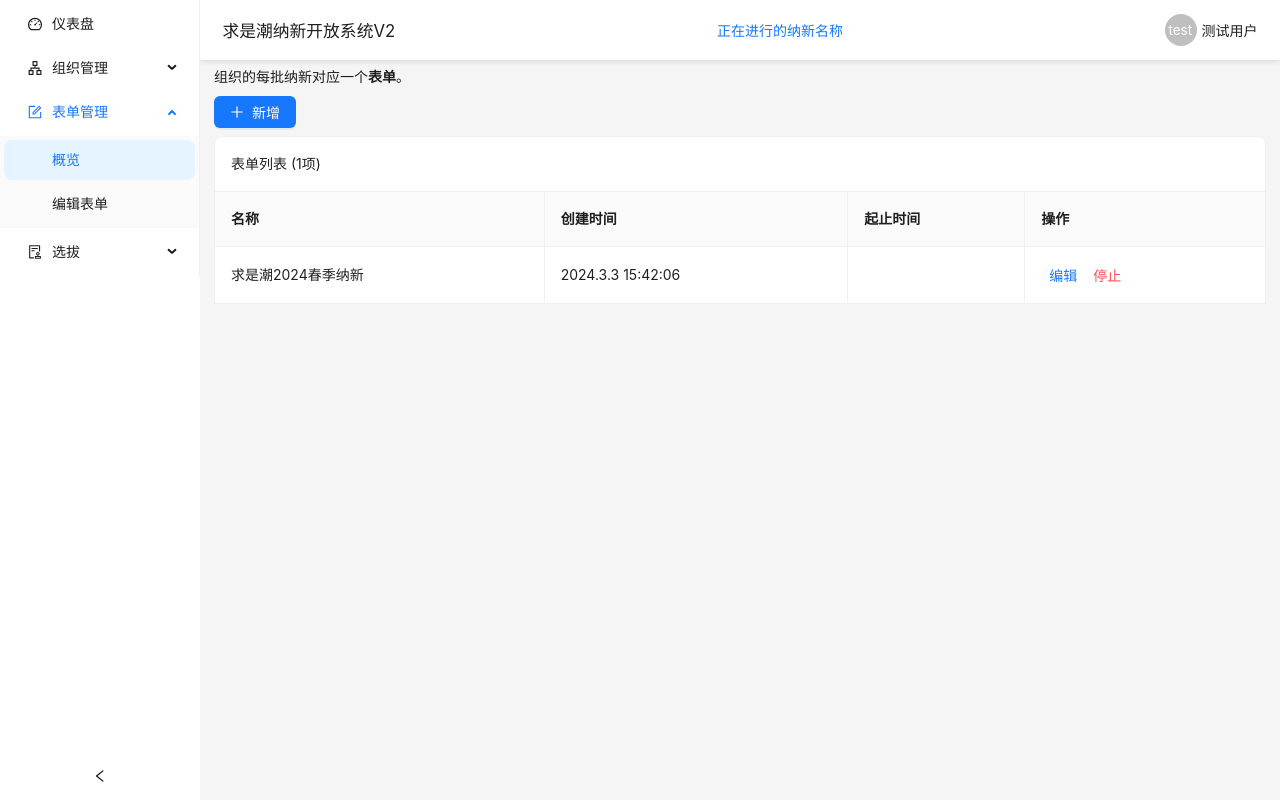
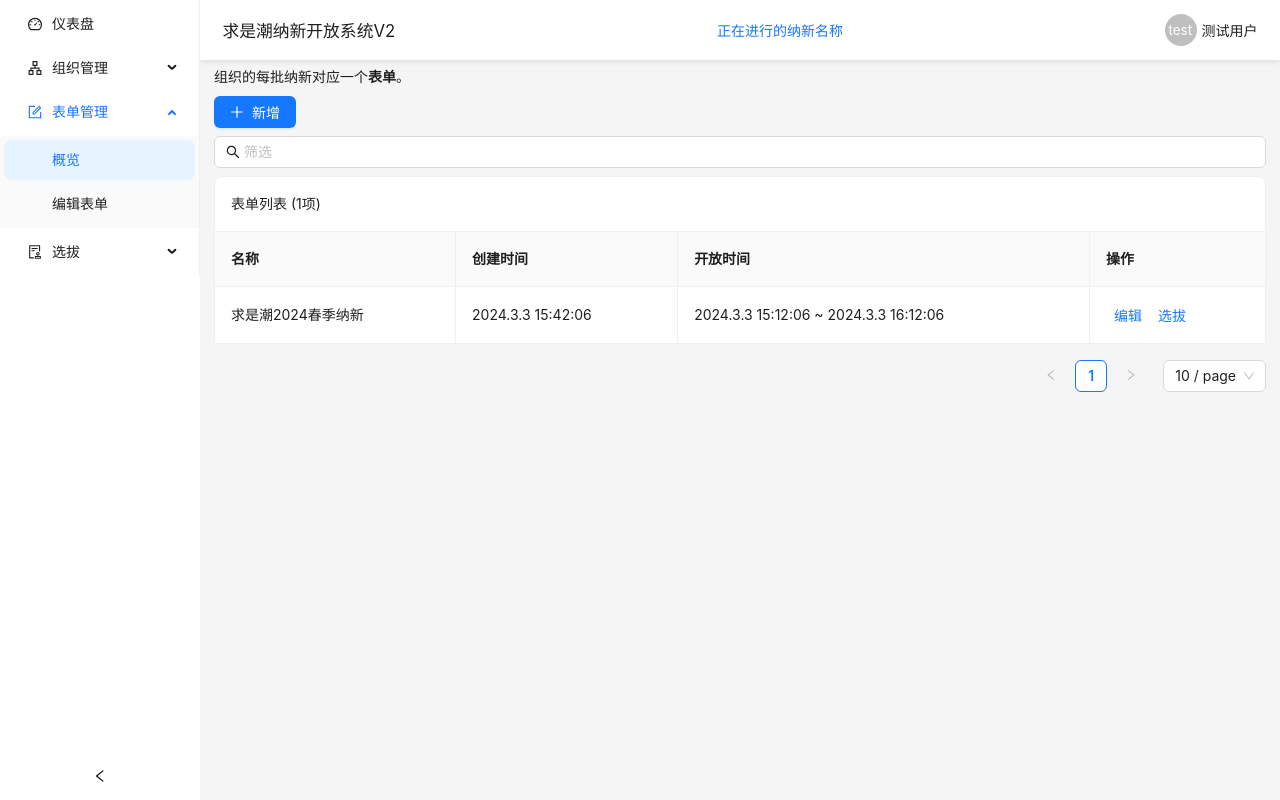
Before and after one commit to XmmShp/rop2-web, a React (Vite) app: page /console/form/overview in a window 1280 px wide. Built offline with nearby package versions, Linux system fonts and the light colour scheme.

Commit message:
Optimize

```diff
--- a/src/api/models/form.ts
+++ b/src/api/models/form.ts
@@ -47,10 +47,12 @@ interface ChoiceQuestion extends CustomQuestion {
 
 type ValidQuestion = BuiltinQuestion | TextQuestion | ChoiceQuestion;
 
-interface Form {
+export interface Form {
   belongTo: Id;
   id: Id;
+  name: string;
   children: QuestionGroup[];
+  /**首个问题组 */
   entry: Id;
   createAt: Timestamp;
   startAt: Timestamp;
--- a/src/console/form/FormOverview.tsx
+++ b/src/console/form/FormOverview.tsx
@@ -1,9 +1,13 @@
 import { PlusOutlined } from "@ant-design/icons";
 import { Flex, Typography, Button, Table, Space } from "antd";
 import { notImplement } from "../../utils";
-import { now } from "../../mockData";
+import { forms } from "../../mockData";
+import { useState } from "react";
+import Search from "../shared/Search";
 
 export default function () {
+  const fullValue = forms;
+  const [showValue, setShowValue] = useState(fullValue);
   return (<Flex vertical gap='small'>
     <Typography.Text>
       组织的每批纳新对应一个<Typography.Text strong>表单</Typography.Text>。
@@ -12,6 +16,7 @@ export default function () {
       <Button icon={<PlusOutlined />} type='primary'
         onClick={notImplement}>新增</Button>
     </Flex>
+    <Search onChange={({ target: { value: search } }) => setShowValue(fullValue.filter(v => v.name.includes(search)))} />
     <Table title={(d) => `表单列表 (${d.length}项)`} rowKey='id' bordered columns={[{
       title: '名称',
       dataIndex: 'name'
@@ -21,18 +26,27 @@ export default function () {
         return new Date(record.createAt * 1000).stringify(true, true);
       },
     }, {
-      title: '起止时间'
+      title: '开放时间',
+      render(value, record, index) {
+        return new Date(record.startAt * 1000).stringify(true, true) + ' ~ ' + new Date(record.endAt * 1000).stringify(true, true);
+      },
     }, {
       title: '操作',
       render(value, record, index) {
         return (<Space size={0}>
           <Button size='small' type='link'
             onClick={notImplement}>编辑</Button>
-          <Button danger size='small' type='link'
-            onClick={notImplement}>停止</Button>
+          <Button size='small' type='link'
+            onClick={notImplement}>选拔</Button>
         </Space>);
       }
-    }]} dataSource={[{ id: -1, name: '求是潮2024春季纳新', createAt: now() }]}
-      pagination={false} />
+    }]} dataSource={showValue} pagination={{
+      hideOnSinglePage: false,
+      showSizeChanger: true,
+      showQuickJumper: true
+    }} expandable={{
+      rowExpandable(record) { return false },
+      expandIcon() { return <></> }
+    }} />
   </Flex >);
 }
--- a/src/console/org/AdminManage.tsx
+++ b/src/console/org/AdminManage.tsx
@@ -1,8 +1,12 @@
 import { PlusOutlined } from "@ant-design/icons";
 import { Flex, Typography, Button, Table, Space } from "antd";
 import { notImplement } from "../../utils";
+import Search from "../shared/Search";
+import { useState } from "react";
 
 export default function AdminManage() {
+  const fullValue = [{ nickname: 'test' }];
+  const [showValue, setShowValue] = useState(fullValue);
   return (<Flex vertical gap='small'>
     <Typography.Text>
       组织和部门都可以拥有多个<Typography.Text strong>管理员</Typography.Text>。
@@ -11,6 +15,7 @@ export default function AdminManage() {
       <Button icon={<PlusOutlined />} type='primary'
         onClick={notImplement}>新增</Button>
     </Flex>
+    <Search onChange={({ target: { value: search } }) => setShowValue(fullValue.filter(v => v.nickname.includes(search)))} />
     <Table title={(d) => `管理员列表 (${d.length}项)`} rowKey='nickname' bordered columns={[{
       title: '昵称',
       dataIndex: 'nickname'
@@ -27,10 +32,13 @@ export default function AdminManage() {
             onClick={notImplement}>修改权限</Button>
         </Space>);
       }
-    }]} dataSource={[{ nickname: 'test' }]} pagination={{
+    }]} dataSource={showValue} pagination={{
       hideOnSinglePage: false,
       showSizeChanger: true,
       showQuickJumper: true
+    }} expandable={{
+      rowExpandable(record) { return false },
+      expandIcon() { return <></> }
     }} />
   </Flex >);
 }
--- a/src/console/org/DepartmentManage.tsx
+++ b/src/console/org/DepartmentManage.tsx
@@ -1,15 +1,21 @@
 import { Button, Flex, Input, Space, Table, Typography } from 'antd';
 import { PlusOutlined } from '@ant-design/icons';
-import { departs } from '../../mockData';
 import { useState } from 'react';
 import { Department } from '../../api/models/org';
-import { delay, toArray } from '../../utils';
+import { delay, toArray, useOrg } from '../../utils';
 import { msg } from '../../App';
 import LoadableModal from '../shared/LoadableModal';
 import { DetailDrawer } from '../shared/DetailDrawer';
 import { getOrg } from '../../store';
 
 export default function DepartmentManage() {
+  const orgId = useOrg();
+  function refreshData(setState = false) {
+    const result = getOrg(orgId).children;
+    if (setState) setDeparts(result);
+    return result;
+  }
+  const [departs, setDeparts] = useState(refreshData);
   const [op, setOp] = useState<undefined
     | 'detail' | 'rename' | 'delete' | 'new'>(undefined);
   function clearOp() { setOp(undefined) }
@@ -47,7 +53,8 @@ export default function DepartmentManage() {
       <Button icon={<PlusOutlined />} type='primary'
         onClick={() => setOp('new')}>新增</Button>
     </Flex>
-    <Table title={(d) => `部门列表 (${d.length}项)`} rowKey='id' bordered columns={[{
+    <Table title={(d) => `部门列表 (${d.length}项)`} rowKey='id' bordered
+      columns={[{
         title: '名称',
         render(value, record, index) {
           return <Typography.Text italic={toArray(record.tag).includes('default')}>{record.name}</Typography.Text>
@@ -73,8 +80,13 @@ export default function DepartmentManage() {
               }}>删除</Button>
           </Space>);
         },
-    }]} dataSource={departs}
-      pagination={false} />
+      }]}
+      dataSource={departs}
+      pagination={false}
+      expandable={{
+        rowExpandable(record) { return false },
+        expandIcon() { return <></> }
+      }} />
     <DetailDrawer
       onClose={clearOp}
       items={items} />
@@ -86,6 +98,7 @@ export default function DepartmentManage() {
         else { }
         await delay(2000);
         clearOp();
+        refreshData();
       }}
       name={op === 'rename' ? obj?.name : undefined}
       newItem={op === 'new'}
@@ -96,6 +109,7 @@ export default function DepartmentManage() {
         //TODO 删除部门
         await delay(2000);
         clearOp();
+        refreshData();
       }}
       name={op === 'delete' ? obj?.name : undefined} />
   </Flex >);
--- a/src/console/org/StageManage.tsx
+++ b/src/console/org/StageManage.tsx
@@ -50,6 +50,10 @@ export default function StageManage() {
         </Space>);
       }
     }]} dataSource={stages}
-      pagination={false} />
+      pagination={false}
+      expandable={{
+        rowExpandable(record) { return false },
+        expandIcon() { return <></> }
+      }} />
   </Flex>);
 }
--- /dev/null
+++ b/src/console/shared/Search.tsx
@@ -0,0 +1,6 @@
+import { SearchOutlined } from '@ant-design/icons';
+import { GetProps, Input } from 'antd';
+
+export default function Search({ ...otherProps }: GetProps<typeof Input>) {
+  return (<Input allowClear prefix={<SearchOutlined />} placeholder='筛选' {...otherProps} />);
+}
--- a/src/index.tsx
+++ b/src/index.tsx
@@ -2,5 +2,6 @@ import React from 'react';
 import './index.scss';
 import ReactDOM from 'react-dom/client';
 import App from './App';
+import './mockData';
 
 ReactDOM.createRoot(document.getElementById('root') as HTMLElement).render(<App />)
--- a/src/mockData.ts
+++ b/src/mockData.ts
@@ -1,3 +1,4 @@
+import { Form } from "./api/models/form";
 import { Department, Org } from "./api/models/org";
 import { Timestamp } from "./api/models/shared";
 import { Stage } from "./api/models/stage";
@@ -64,4 +65,16 @@ stages.forEach((v, i) => {
   }
 });
 
-setKnown({ org: [org], department: departs, stage: stages })
+export const forms: Form[] = [{
+  belongTo: org.id,
+  createAt: now(),
+  stage: stages[1].id,
+  children: [],
+  name: '求是潮2024春季纳新',
+  entry: -1,
+  id: newId(),
+  startAt: now() - 60 * 30,
+  endAt: now() + 60 * 30
+}];
+
+setKnown({ org: [org], department: departs, stage: stages, form: forms })
--- a/src/store.ts
+++ b/src/store.ts
@@ -1,9 +1,10 @@
+import { Form } from "./api/models/form";
 import { Department, Org } from "./api/models/org";
 import { Id } from "./api/models/shared";
 import { Stage } from "./api/models/stage";
 
-const orgMap = new Map<Id, Org>();
-export function getOrg(id: Id): Org {
+const orgMap = new Map<Id, Org & { children: Department[] }>();
+export function getOrg(id: Id): Org & { children: Department[] } {
   const result = orgMap.get(id);
   if (result) return result;
   throw new Error('Unimplemented yet');
@@ -20,16 +21,28 @@ export function getStage(id: Id): Stage {
   if (result) return result;
   throw new Error('Unimplemented yet');
 }
+const formMap = new Map<Id, Form>();
+export function getForm(id: Id): Form {
+  const result = formMap.get(id);
+  if (result) return result;
+  throw new Error('Unimplemented yet');
+}
 export function setKnown(data: Partial<{
   org: Org[],
   department: Department[],
-  stage: Stage[]
+  stage: Stage[],
+  form: Form[]
 }>) {
-  const { org, department, stage } = data;
+  const { org, department, stage, form } = data;
   if (org)
-    org.forEach(v => orgMap.set(v.id, v));
+    org.forEach(v => orgMap.set(v.id, { ...v, children: [] }));
   if (department)
-    department.forEach(v => departmentMap.set(v.id, v));
+    department.forEach(v => {
+      getOrg(v.parent).children.push(v);
+      departmentMap.set(v.id, v);
+    });
   if (stage)
     stage.forEach(v => stageMap.set(v.id, v));
+  if (form)
+    form.forEach(v => formMap.set(v.id, v));
 }
--- a/src/utils.tsx
+++ b/src/utils.tsx
@@ -1,5 +1,7 @@
 import { useLayoutEffect, useState } from "react";
 import { msg } from "./App";
+import { useSearchParams } from "react-router-dom";
+import { Id } from "./api/models/shared";
 
 export type Mutable<T> = {
   -readonly [k in keyof T]: T[k] extends Record<keyof any, any> ? Mutable<T[k]> : T[k];
@@ -84,3 +86,16 @@ export function toArray<T>(arg: T | T[]): T[] {
 export function notImplement() {
   msg.error('此功能还在开发中哦');
 }
+
+export function num(from: string | undefined | null, defaultValue: number): number {
+  if (from === undefined || from === null || !from.trim()) return defaultValue;
+  const r = Number(from);
+  if (isFinite(r)) return r;
+  return defaultValue;
+}
+
+/**React Hook，根据url返回登录组织 */
+export function useOrg(): Id {
+  const [params] = useSearchParams();
+  return num(params.get('org'), 0);
+}
```
Lines whose indentation alone changed are shown as unchanged.
